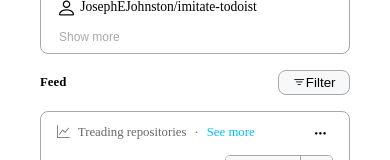
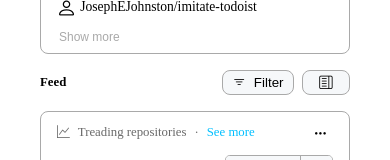
Before and after one commit to JosephEJohnston/github-imitated-front, a Next.js app: page / in a window 390 px wide. Shown: the part 413-573 px from the top of the page. Built offline with nearby package versions, Linux system fonts and the light colour scheme.

Commit message:
feat: 首页，响应式右侧边栏，部分实现

```diff
--- a/src/components/home/content/content-feed.css
+++ b/src/components/home/content/content-feed.css
@@ -21,6 +21,10 @@
     background-color: var(--backgroundColor);
     border-radius: 0.5rem;
     border: 1px solid darkgray;
+}
+
+.feed-filter-span {
+    margin-left: 0.5rem;
 }
 
 #feed-filter-button:hover {
--- /dev/null
+++ b/src/components/home/content/content-feed.module.css
@@ -0,0 +1,3 @@
+.feedSectionFilterButtonDiv {
+    display: flex;
+}
--- a/src/components/home/content/content-feed.tsx
+++ b/src/components/home/content/content-feed.tsx
@@ -1,5 +1,7 @@
 import React from 'react';
+import RightSidebarShowButton from "@/components/home/content/right-sidebar-show-button";
 import "./content-feed.css"
+import $style from '@/components/home/content/content-feed.module.css'
 
 const ContentFeed = () => {
     return (
@@ -7,11 +9,12 @@ const ContentFeed = () => {
             <div id="feed-section">
                 <div id="feed-section-title">
                     <div id="feed-title">Feed</div>
-                    <div id="feed-section-filter-button-div">
+                    <div className={$style.feedSectionFilterButtonDiv}>
                         <button id="feed-filter-button">
                             <i className="bi bi-filter"></i>
-                            <span>Filter</span>
+                            <span className="feed-filter-span">Filter</span>
                         </button>
+                        <RightSidebarShowButton />
                     </div>
                 </div>
 
--- /dev/null
+++ b/src/components/home/content/right-sidebar-show-button.module.css
@@ -0,0 +1,33 @@
+.container {
+    display: none;
+}
+
+.feedRightSidebarButton {
+    height: 1.6rem;
+    width: 3rem;
+    background-color: var(--backgroundColor);
+    border-radius: 0.5rem;
+    border: 1px solid darkgray;
+}
+
+.feedRightSidebarButton:hover {
+    background-color: darkgray;
+    cursor: pointer;
+}
+
+@media (max-width: 768px) {
+    .container {
+        display: flex;
+        align-items: center;
+        justify-content: center;
+        margin-left: 8px;
+    }
+}
+
+.rightSideBarShow {
+    display: block;
+}
+
+.rightSideBarHidden {
+    display: none;
+}
--- /dev/null
+++ b/src/components/home/content/right-sidebar-show-button.tsx
@@ -0,0 +1,30 @@
+'use client'
+import React, {useState} from 'react';
+import $style from './right-sidebar-show-button.module.css'
+import RightSidebar from "@/components/home/right-sidebar";
+
+const RightSidebarShowButton = () => {
+
+    const [showSideBar, setShowSideBar] = useState(false)
+
+    const showSideBarControl = showSideBar ? $style.rightSideBarShow :
+        $style.rightSideBarHidden;
+
+    return (
+        <>
+            <div className={$style.container}>
+                <button
+                    className={$style.feedRightSidebarButton}
+                    onClick={() => setShowSideBar(true)}
+                >
+                    <i className="bi bi-layout-text-sidebar"></i>
+                </button>
+            </div>
+            <div className={showSideBarControl}>
+                <RightSidebar />
+            </div>
+        </>
+    );
+};
+
+export default RightSidebarShowButton;
```
